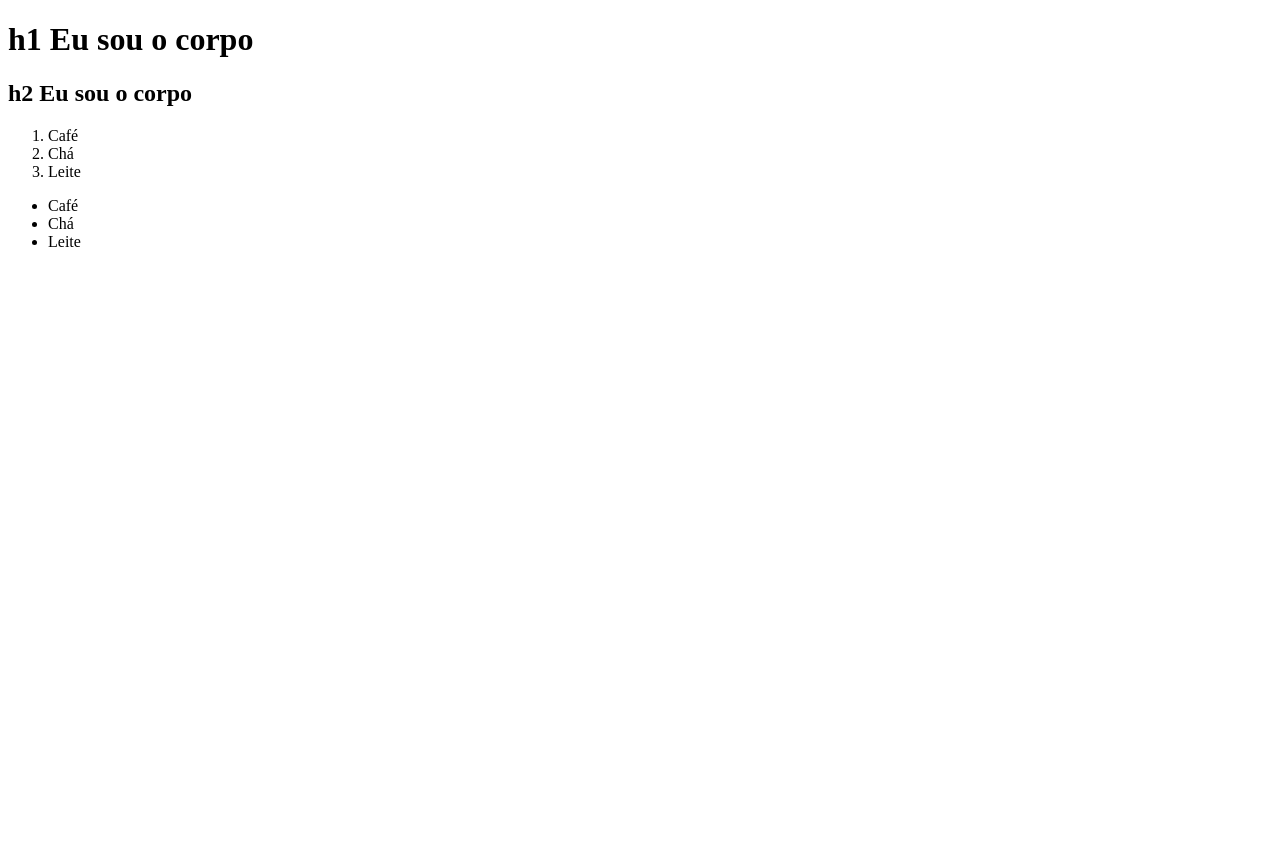
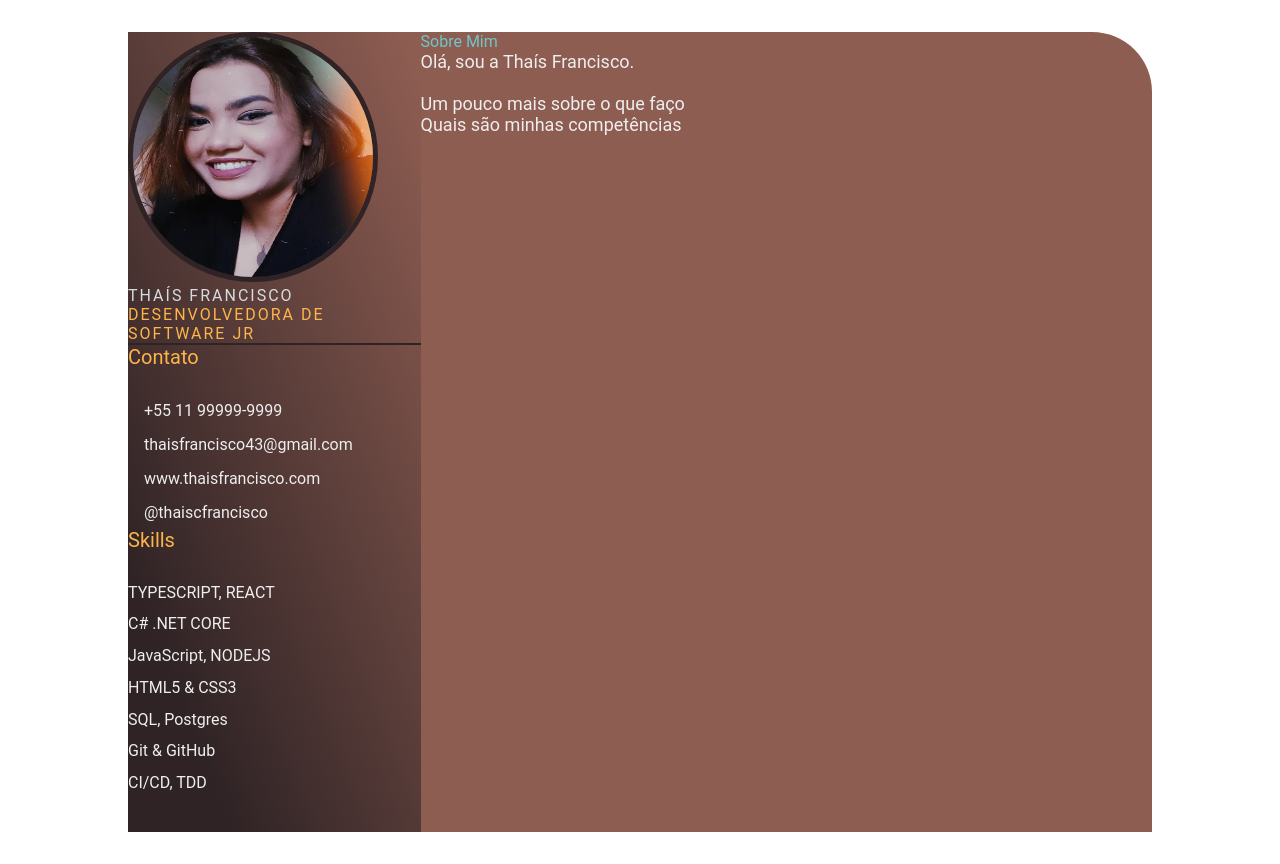
Before and after one commit to thaiscfrancisco/thaiscfrancisco.github.io, a plain HTML site: page index.html in a window 1280 px wide. Before the commit the page ends 800 px from the top, so only its background shows below. Drawn offline with Linux system fonts and the light colour scheme.

Commit message:
segundo commit

```diff
--- a/index.html
+++ b/index.html
@@ -4,20 +4,57 @@
     <meta charset="UTF-8">
     <meta http-equiv="X-UA-Compatible" content="IE=edge">
     <meta name="viewport" content="width=device-width, initial-scale=1.0">
-    <title>Olá Mundo</title>
+    <link rel="stylesheet" type="text/css" href="style.css">
+    <title>Thaís Francisco - CV</title>
+
 </head>
 <body>
-    <h1> h1 Eu sou o corpo</h1>
-    <h2> h2 Eu sou o corpo</h2>
+    <main class="resume-contents">
+        <section class="left-section">
+            <section class="left-section-content">
+                <div class="profile">
+                    <img class="profile-image" src="./imagem/IMG_20220418_193615_103.jpg" alt="profile-image">
+                    <p class="name">Thaís Francisco</p>
+                    <p class="profession">desenvolvedora de software jr</p>
+                </div>
+                <div class="contact-info">
+                    <p class="left-title">Contato</p>
+                    <ul>
+                        <li><i class="fa fa-phone"></i>+55 11 99999-9999</li>
+                        <li><i class="fa fa-envelope"></i>thaisfrancisco43@gmail.com</li>
+                        <li><i class="fa fa-globe"></i>www.thaisfrancisco.com</li>
+                        <li><i class="fa fa-github"></i>@thaiscfrancisco</li>
+                    </ul>
+                </div>
+                <div class="skills">
+                    <p class="left-title">Skills</p>
+                    <ul>
+                        <li><p>TYPESCRIPT, REACT</p></li>
+                        <li><p>C# .NET CORE</p></li>
+                        <li><p>JavaScript, NODEJS</p></li>
+                        <li><p>HTML5 & CSS3</p></li>
+                        <li><p>SQL, Postgres</p></li>
+                        <li><p>Git & GitHub</p></li>
+                        <li><p>CI/CD, TDD</p></li>
+                    </ul>
+                </div>
+            </section>
+        </section>
+            <section class="right-section">
+                <div class="right-section-contents">
+                    <section class="about gap">
+                        <div class="right-title">Sobre Mim</div>
+                        <p class="about-me-contents">
+                            Olá, sou a Thaís Francisco.<br>
+                            <br> Um pouco mais sobre o que faço
+                            <br> Quais são minhas competências
+                        </p>
+                    </section>
+                </div>
+            </section>
+
+    </main>
+
 </body>
-<ol>
-    <li>Café</li>
-    <li>Chá</li>
-    <li>Leite</li>
-</ol>
-<ul>
-    <li>Café</li>
-    <li>Chá</li>
-    <li>Leite</li>
-</ul>
+
 </html>
--- /dev/null
+++ b/style.css
@@ -0,0 +1,107 @@
+*{
+    margin: 0;
+    padding:0;
+    box-sizing: border-box;
+    list-style: none;
+    font-family: 'Roboto', sans-serif;
+}
+
+.resume-contents{
+    min-height: 100vh;
+    width: 80%;
+    margin: 2rem auto;
+    display: grid;
+    grid-template-columns: repeat(7, 1fr);
+    /*background: linear-gradient(68.15deg, #2F2325 16.62%, #8E5D52 85.61%)*/
+}
+
+.left-section{
+    grid-column: span 2;
+    height: 100%;
+    background: linear-gradient(68.15deg, #2F2325 16.62%, #8E5D52 97.61%);
+
+}
+
+.right-section{
+    grid-column: span 5;
+    height: 100%;
+    background-color: #8E5D52;
+    border-radius: 0px 60px 0px 0px;
+}
+
+.left-section-contents{
+    padding: 2rem 2rem;
+}
+
+.profile{
+    width: 100%;
+    border-bottom: 2px solid #2F2325;
+}
+
+.profile .profile-image{
+    width: 250px;
+    height: 250px;
+    border-radius: 50%;
+    border: 5px solid #2F2325;
+}
+
+.name{
+    color: #d6dbdf;
+    font-size: 26px medium;
+    letter-spacing: 2px;
+    text-transform: uppercase;
+}
+
+.profession{
+    color: #FDB44B;
+    font-size: 26px medium;
+    letter-spacing: 2px;
+    text-transform: uppercase;
+}
+
+.left-title{
+    color:#FDB44B;
+    font-size: 20px;
+}
+.contact-info ul{
+    padding-top: 1.5rem;
+}
+
+.contact-info ul li,
+.references ul li{
+    padding: .4rem 0;
+    color:#eeeeee;
+}
+
+.contact-info ul li i,
+.references ul li i{
+    padding-right: 1rem;
+    font-size: 18px;
+    color:#eeeeee;
+}
+
+.skills ul{
+    padding-top: 1.5rem;
+}
+
+.skills ul li p{
+    padding: .4rem 0;
+    color:#eeeeee;
+}
+
+.right-section-contents{
+    padding: 2rem 2 rem;
+}
+
+.right-title{
+    color: #70C6C7;
+}
+
+.gap{
+    padding-bottom: 2rem;
+}
+
+.about-me-contents{
+    font-size: 18px;
+    color:#eeeeee;
+}
```
Also changed, not shown: imagem/IMG_20220418_193615_103.jpg (added).
